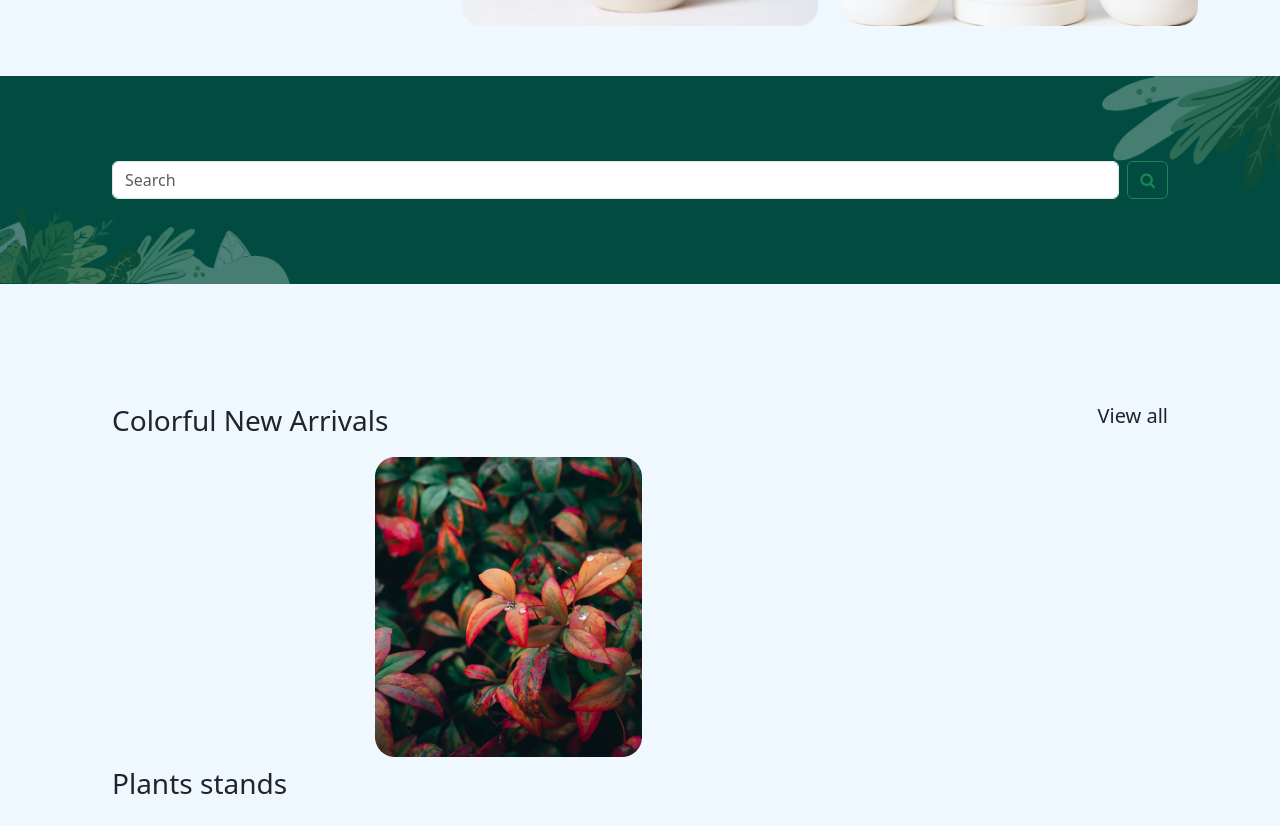
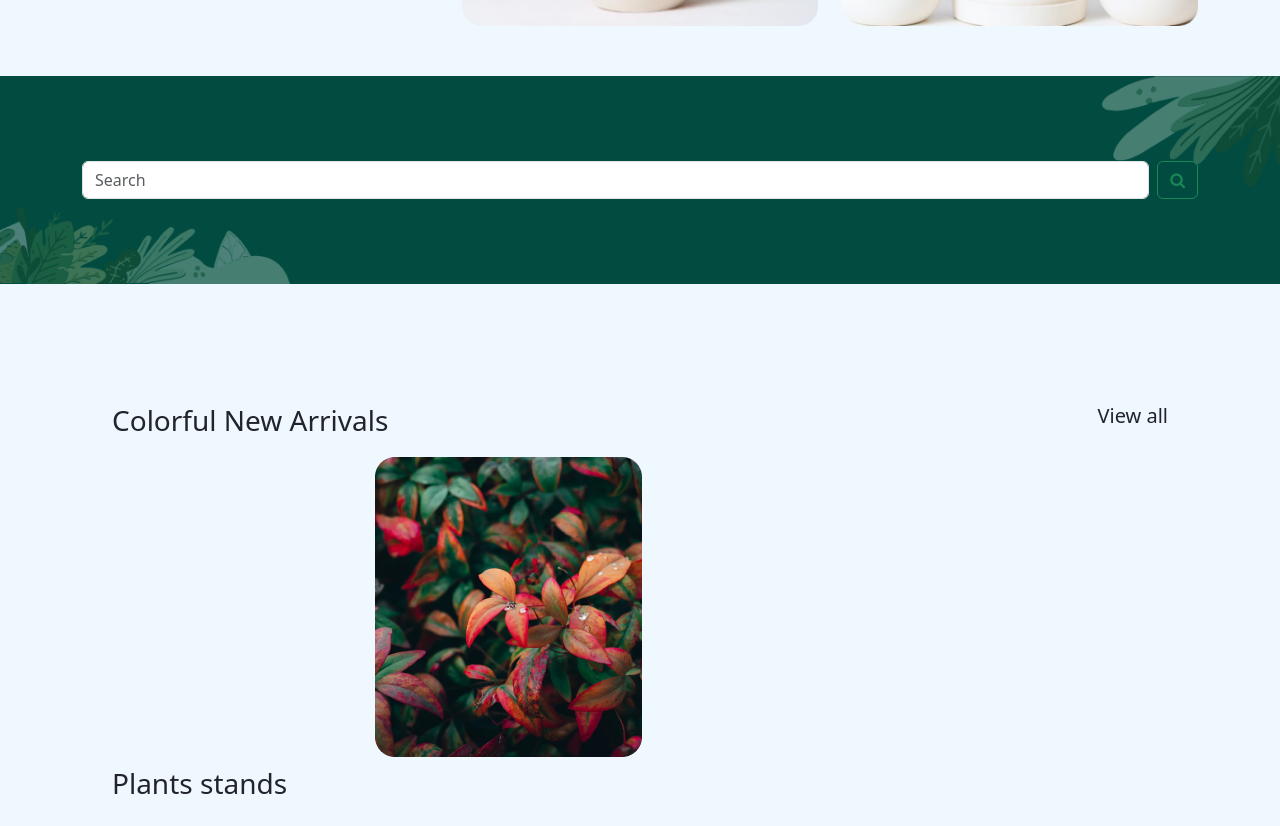
Before and after one commit to satyamsouravkr/Figma, a plain HTML site: page index.html in a window 1280 px wide. Shown: the part 1322-2148 px from the top of the page. Drawn offline with nearby package versions, Linux system fonts and the light colour scheme.

Commit message:
Update style.css

```diff
--- a/style.css
+++ b/style.css
@@ -67,7 +67,7 @@ body{
 }
 .search{
     background-image: url(image/search.png);
-    padding: 85px 100px;
+    padding: 85px 0px;
     background-size: cover;
     background-position: center;
 }
```
